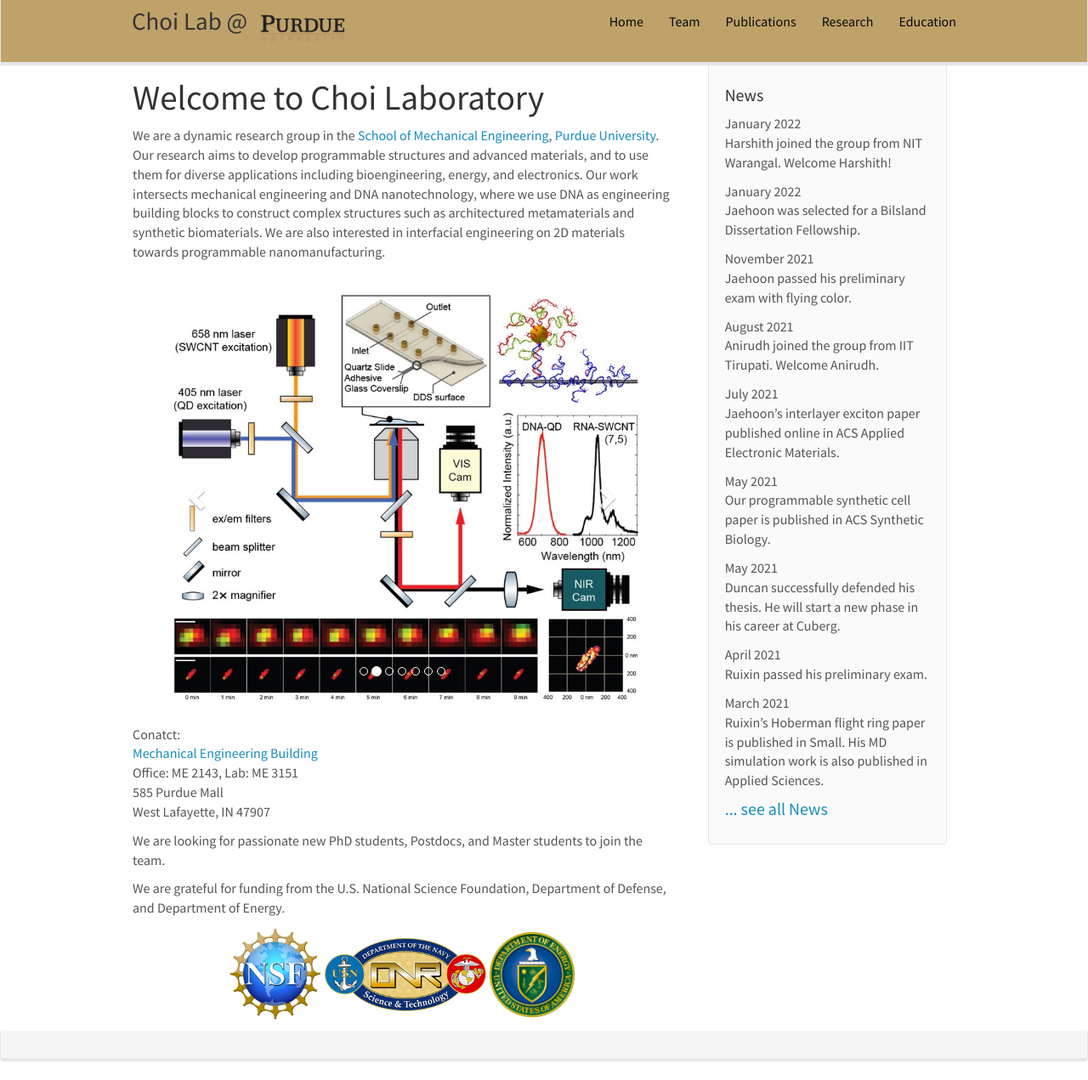
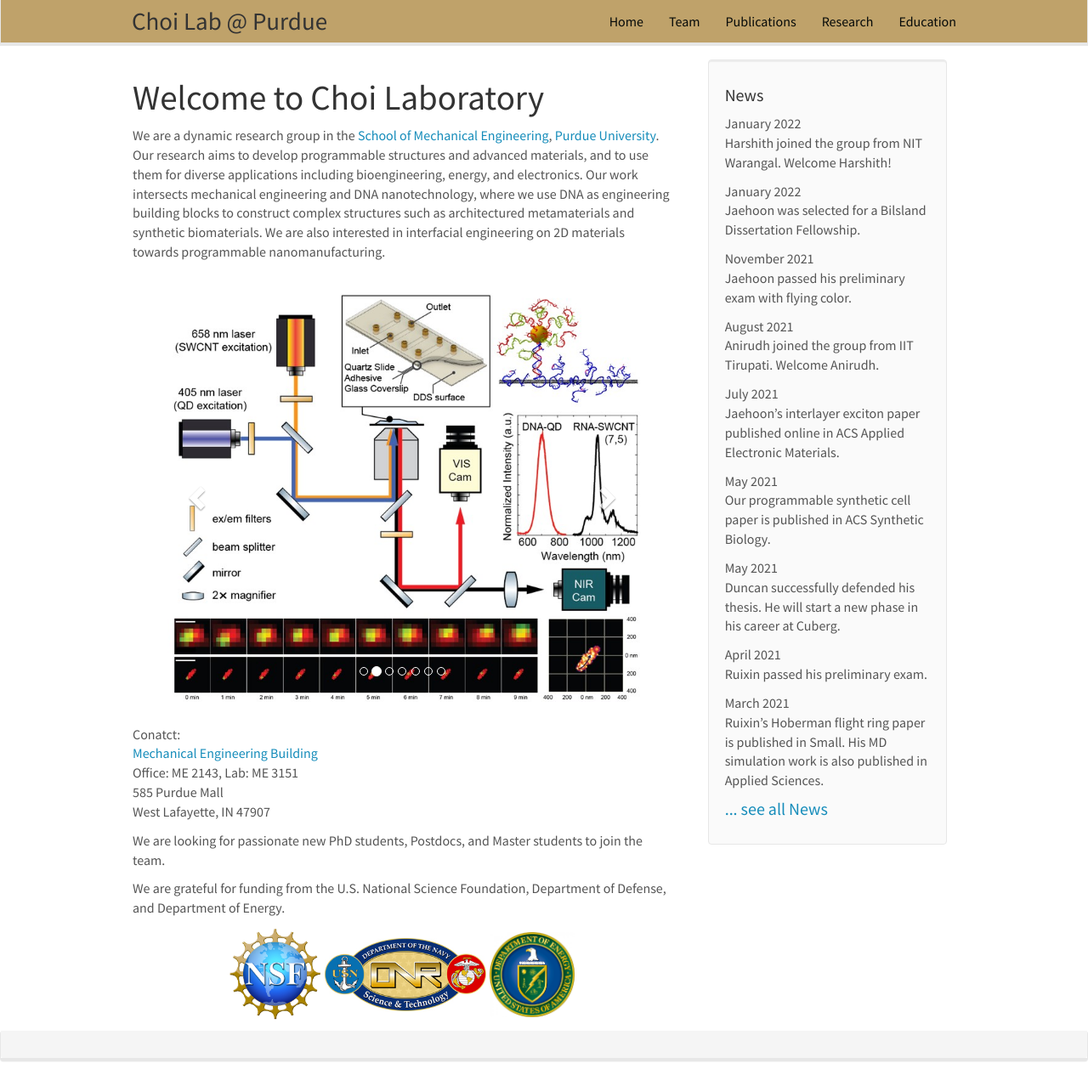
Before and after one commit to choidnalab/choidnalab.github.io, a Jekyll site: the page built from _pages/home.md, in a window 1280 px wide and 1271 px high. Shown: the whole window at 85% size. Built offline with Jekyll 4.4.1, drawn with Linux system fonts in a browser that asks for light colours; nearby versions of some CDN libraries.

Commit message:
Update header.html

```diff
--- a/_includes/header.html
+++ b/_includes/header.html
@@ -10,9 +10,8 @@
 
 
 
-<figure class="fourth">
-  <img src="{{ site.url }}{{ site.baseurl }}/images/teampic/logo3.jpg" style="width: 100px">
-    <a class="navbar-brand" href="{{ site.url }}{{ site.baseurl }}/">Choi Lab @</a>
+
+    <a class="navbar-brand" href="{{ site.url }}{{ site.baseurl }}/">Choi Lab @ Purdue</a>
 	</div>
 
 
```
